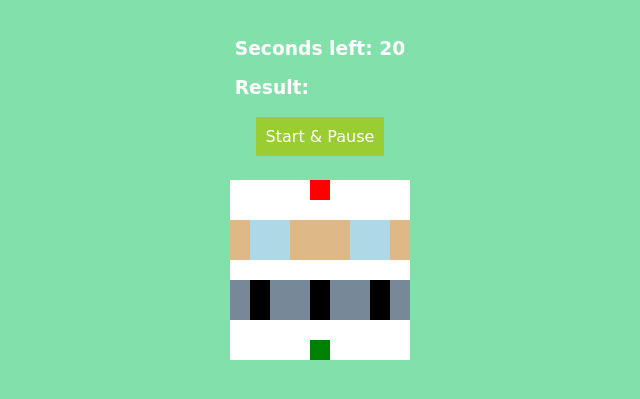
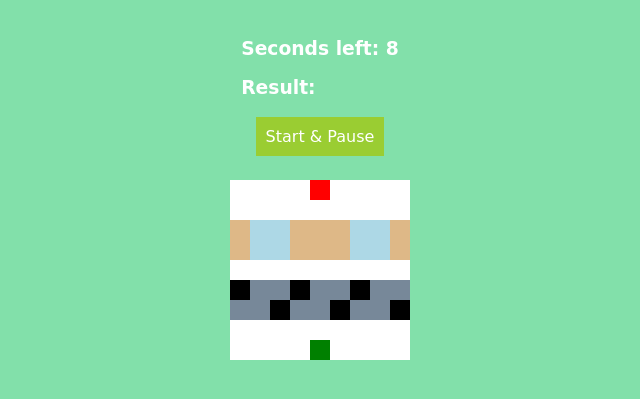
Before and after one commit to anarsafar/frogger-game, a website built with webpack: page src/index.html in a window 1280 px wide. Both pictures are taken after a click on the button "Start & Pause". Shown: the part 251-650 px from the top of the page, without its empty margins (320-960 px from the left). Built offline with nearby package versions, Linux system fonts and the light colour scheme; a web font is replaced by a local one.

Commit message:
lose and win logic added

```diff
--- a/src/game.js
+++ b/src/game.js
@@ -1,8 +1,8 @@
 import './main.css';
 
-// const displayTimeLeft = document.getElementById('time-left');
-// const displayGameResult = document.getElementById('result');
-// const startPauseBtn = document.getElementById('start-pause-btn');
+const displayTimeLeft = document.getElementById('time-left');
+const displayGameResult = document.getElementById('result');
+const startPauseBtn = document.getElementById('start-pause-btn');
 const squares = document.querySelectorAll('.game-container div');
 const carsLeft = document.querySelectorAll('.car-left');
 const carsRight = document.querySelectorAll('.car-right');
@@ -10,6 +10,10 @@ const logsLeft = document.querySelectorAll('.log-left');
 const logsRight = document.querySelectorAll('.log-right');
 
 let currentIndex = 76;
+let timerID = null;
+let timeLeft = 10;
+let tempTimeID = null;
+let checkID = null;
 const width = 9;
 
 const frogMove = (e) => {
@@ -28,8 +32,6 @@ const frogMove = (e) => {
     squares[currentIndex].classList.add('frog');
 
 }
-
-document.addEventListener('keyup', frogMove);
 
 const moveCar = (car) => {
 
@@ -88,6 +90,53 @@ const autoMove = () => {
     carsRight.forEach(carRight => moveCar(carRight));
     logsLeft.forEach(logLeft => moveLogsLeft(logLeft));
     logsRight.forEach(logRight => moveLogsRight(logRight));
+    timeLeft -= 1;
+    displayTimeLeft.innerHTML = timeLeft;
 };
 
-setInterval(autoMove, 1000);
+const cleanUp = () => {
+    clearInterval(timerID);
+    clearInterval(checkID);
+    squares[currentIndex].classList.remove('frog');
+    document.removeEventListener('keyup', frogMove);
+}
+
+const checkLose = () => {
+    if (squares[currentIndex].classList.contains('c1') ||
+        squares[currentIndex].classList.contains('l4') ||
+        squares[currentIndex].classList.contains('l5') ||
+        timeLeft <= 0
+    ) {
+        displayGameResult.innerHTML = 'You Lose';
+        cleanUp();
+    } else if (squares[currentIndex].classList.contains("game-end")) {
+        displayGameResult.innerHTML = 'You win';
+        cleanUp();
+    }
+}
+
+const startUp = () => {
+    timerID = setInterval(autoMove, 1000);
+    checkID = setInterval(checkLose, 50);
+    document.addEventListener('keyup', frogMove);
+}
+
+const startPauseGame = () => {
+    if (!squares[currentIndex].classList.contains('frog')) {
+        startUp();
+        displayGameResult.innerHTML = '';
+        currentIndex = 76;
+        timeLeft = 10;
+        squares[currentIndex].classList.add('frog');
+        tempTimeID = timerID;
+    } else if (timeLeft < 10 && tempTimeID === timerID) {
+        cleanUp();
+        tempTimeID = null;
+        squares[currentIndex].classList.add('frog');
+    } else {
+        startUp();
+        tempTimeID = timerID;
+    }
+}
+
+startPauseBtn.addEventListener('click', startPauseGame);
--- a/src/index.html
+++ b/src/index.html
@@ -13,7 +13,7 @@
     <main>
         <h1>Frogger game</h1>
         <div class="game-data">
-            <h3>Seconds left: <span id="time-left">20</span></h3>
+            <h3>Seconds left: <span id="time-left">10</span></h3>
             <h3>Result: <span id="result"></span></h3>
         </div>
         <button id="start-pause-btn">Start & Pause</button>
@@ -103,7 +103,7 @@
             <div></div>
             <div></div>
             <div></div>
-            <div class="game-start frog"></div>
+            <div class="game-start"></div>
             <div></div>
             <div></div>
             <div></div>
```
